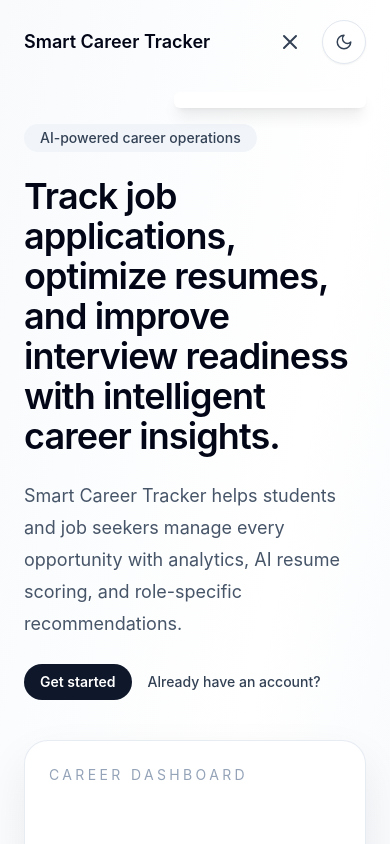
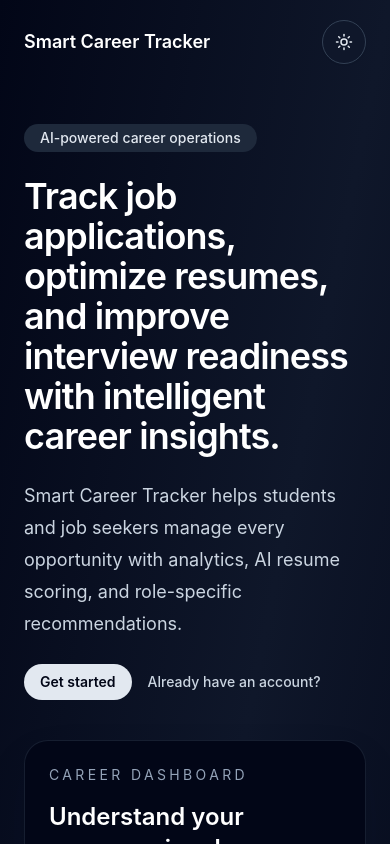
Before and after one commit to shahid2201102/smart-career-tracker, a Next.js app: page / in a window 390 px wide. Both pictures are taken after a click on the button "Toggle dark mode". Shown: the top 844 px of the page. Built offline with nearby package versions, Linux system fonts and the light colour scheme; no server answers.

Commit message:
Show app navigation reliably on protected pages

```diff
--- a/components/layout/site-header.tsx
+++ b/components/layout/site-header.tsx
@@ -2,6 +2,7 @@
 
 import { useEffect, useState } from 'react';
 import Link from 'next/link';
+import { usePathname } from 'next/navigation';
 import { Moon, Sun } from 'lucide-react';
 import { useTheme } from 'next-themes';
 import { LogoutButton } from '@/components/auth/logout-button';
@@ -14,10 +15,13 @@ type SessionUser = {
 };
 
 export function SiteHeader() {
+  const pathname = usePathname();
   const { theme, setTheme } = useTheme();
   const [mounted, setMounted] = useState(false);
   const [mobileOpen, setMobileOpen] = useState(false);
   const [user, setUser] = useState<SessionUser | null>(null);
+  const isProtectedPath = pathname === '/dashboard' || pathname.startsWith('/dashboard/') || pathname === '/applications' || pathname.startsWith('/applications/') || pathname === '/resumes' || pathname.startsWith('/resumes/');
+  const showNavigation = Boolean(user) || isProtectedPath;
 
   useEffect(() => {
     setMounted(true);
@@ -75,7 +79,7 @@ export function SiteHeader() {
       </Link>
 
       <div className="flex items-center gap-3">
-        {user && (
+        {showNavigation && (
           <nav className="hidden gap-6 text-sm font-medium text-slate-600 dark:text-slate-300 md:flex">
             <Link href="/dashboard" className="hover:text-slate-950 dark:hover:text-white">
               Dashboard
@@ -90,6 +94,7 @@ export function SiteHeader() {
         )}
 
         {/* Mobile menu button */}
+        {showNavigation && (
           <button
             type="button"
             className="inline-flex items-center justify-center rounded-md p-2 text-slate-700 hover:bg-slate-100 md:hidden"
@@ -104,6 +109,7 @@ export function SiteHeader() {
               )}
             </svg>
           </button>
+        )}
 
         {user && (
           <div className="flex items-center gap-3">
@@ -125,9 +131,9 @@ export function SiteHeader() {
         </button>
       </div>
 
-      {mobileOpen && (
+      {mobileOpen && showNavigation && (
         <div className="absolute right-6 top-full mt-2 w-48 rounded-md bg-white shadow-lg p-2 md:hidden dark:bg-slate-900">
-          {user && (
+          {showNavigation && (
             <>
               <Link href="/dashboard" className="block px-3 py-2 text-sm text-slate-700 hover:bg-slate-50 dark:text-slate-200 dark:hover:bg-slate-800" onClick={() => setMobileOpen(false)}>
                 Dashboard
```
Lines whose indentation alone changed are shown as unchanged.
